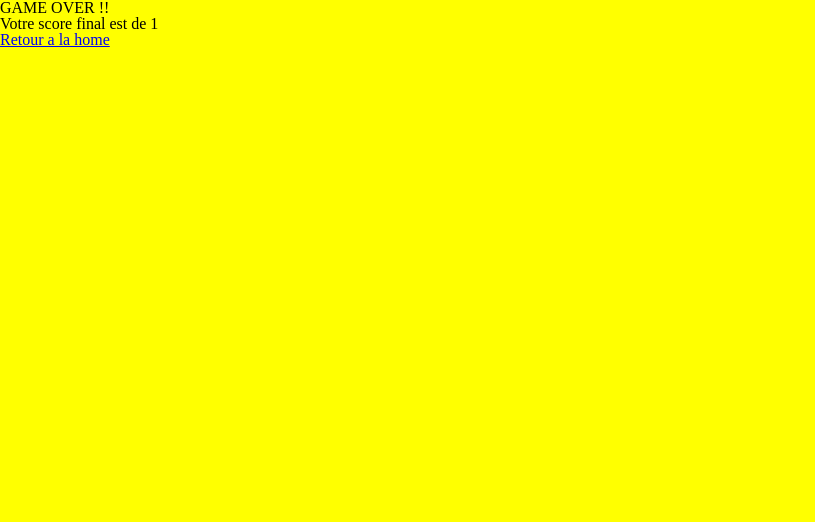
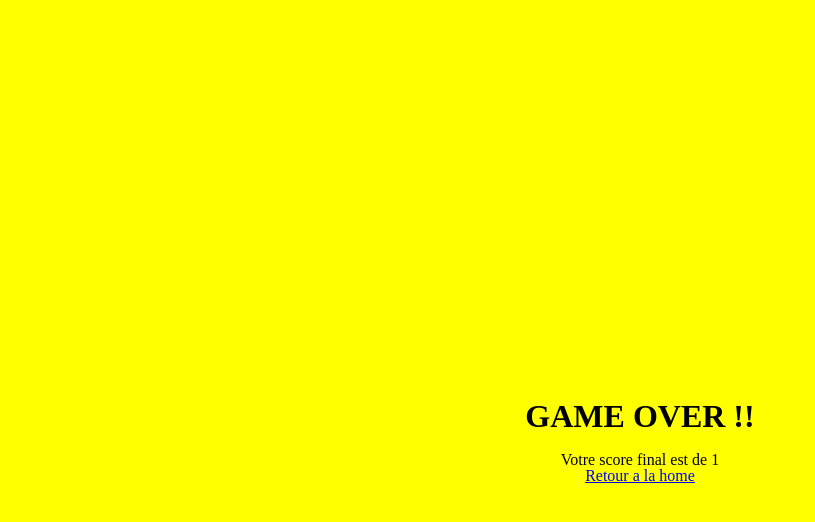
Before and after one commit to Telmalk/Trivia, a React app: page /gameover/1 in a window 1280 px wide. Shown: the whole page, without its empty margins (0-815 px from the left). Built offline with nearby package versions, Linux system fonts and the light colour scheme.

Commit message:
style game over

```diff
--- a/src/components/App/App.js
+++ b/src/components/App/App.js
@@ -4,6 +4,7 @@ import './App.css';
 import '../../styles/home.css';
 import '../../styles/reset.css';
 import '../../styles/category.css';
+import '../../styles/gameOver.css';
 import HomeContainer from '../../views/Home/HomeContainer';
 import CategoryContainer from '../../views/Category/CategoryContainer';
 import GameOverContainer from '../../views/GameOver/GameOverContainer';
--- a/src/styles/gameOver.css
+++ b/src/styles/gameOver.css
@@ -1 +1,13 @@
-gameOver.css
+.gameOverContainer {
+    text-align: center;
+    position: absolute;
+    top: 50%;
+    left: 50%;
+    transform: translate(-50%);
+}
+
+.gameOverTitle {
+    font-weight: bold;
+    font-size: 2em;
+    margin-bottom: 20px;
+}
--- a/src/views/GameOver/GameOver.js
+++ b/src/views/GameOver/GameOver.js
@@ -5,10 +5,10 @@ import { Link } from 'react-router-dom';
 
 const GameOver = ({score}) => {
     return (
-        <section>
-            <h1>GAME OVER !!</h1>
-            <h3>Votre score final est de {score}</h3>
-             <Link to={'/'}>Retour a la home</Link>
+        <section className={'gameOverContainer'}>
+            <h1 className={'gameOverTitle'}>GAME OVER !!</h1>
+            <h3 className={'gameOver-tewt'}>Votre score final est de {score}</h3>
+             <Link className={'linkToHome'} to={'/'}>Retour a la home</Link>
         </section>
     );
 }
```
